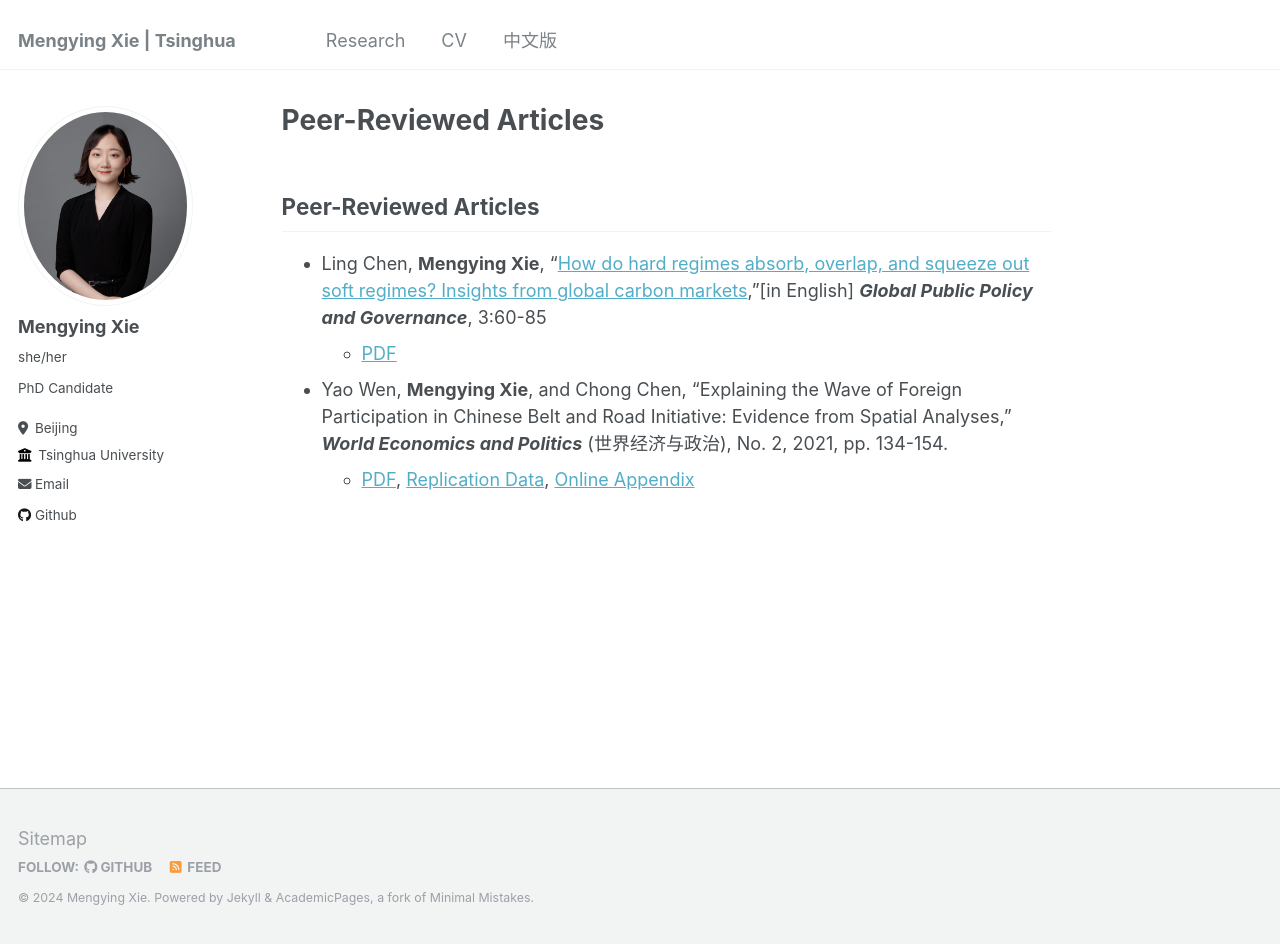
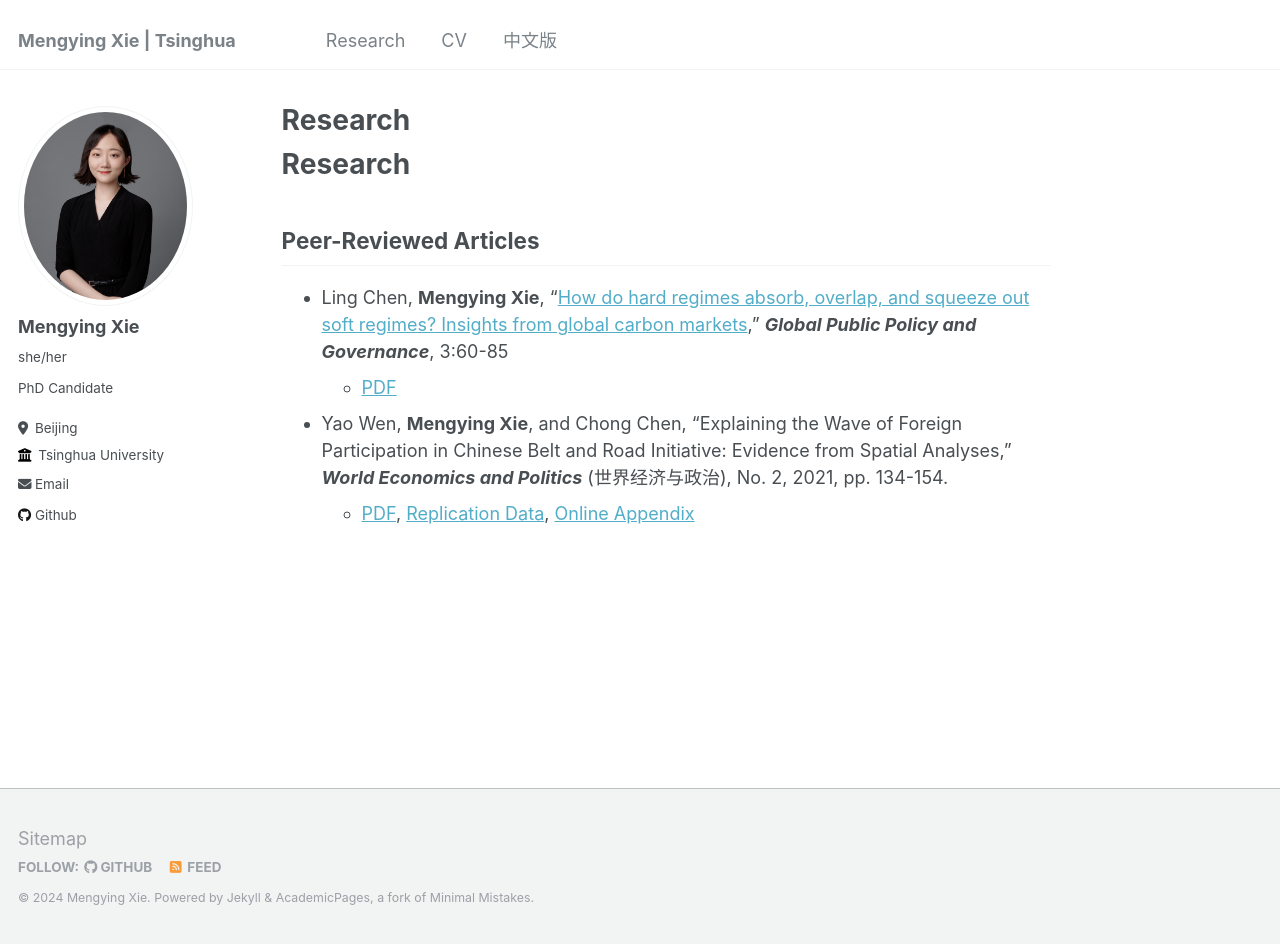
Before and after one commit to xiemythu/xiemythu.github.io, a Jekyll site: the page built from _pages/research.md, in a window 1280 px wide and 944 px high. Built offline with Jekyll 4.4.1, drawn with Linux system fonts in a browser that asks for light colours; our own code applies the rules of GitHub Pages for plain Markdown files.

Commit message:
Update research.md

```diff
--- a/_pages/research.md
+++ b/_pages/research.md
@@ -3,9 +3,15 @@ permalink: /research/
 author_profile: true
 ---
 
+
+# Research
+
+
+
+
 ## Peer-Reviewed Articles
 
-* Ling Chen, **Mengying Xie**, "[How do hard regimes absorb, overlap, and squeeze out soft regimes? Insights from global carbon markets](https://doi.org/10.1007/s43508-023-00064-3),"[in English] ***Global Public Policy and Governance***, 3:60-85
+* Ling Chen, **Mengying Xie**, "[How do hard regimes absorb, overlap, and squeeze out soft regimes? Insights from global carbon markets](https://doi.org/10.1007/s43508-023-00064-3)," ***Global Public Policy and Governance***, 3:60-85
     + [PDF](https://xiemythu.github.io/files/chen_xie_2023.pdf)
 
 * Yao Wen, **Mengying Xie**, and Chong Chen, "Explaining the Wave of Foreign Participation in Chinese Belt and Road Initiative: Evidence from Spatial Analyses," ***World Economics and Politics*** (世界经济与政治), No. 2, 2021, pp. 134-154.
```
